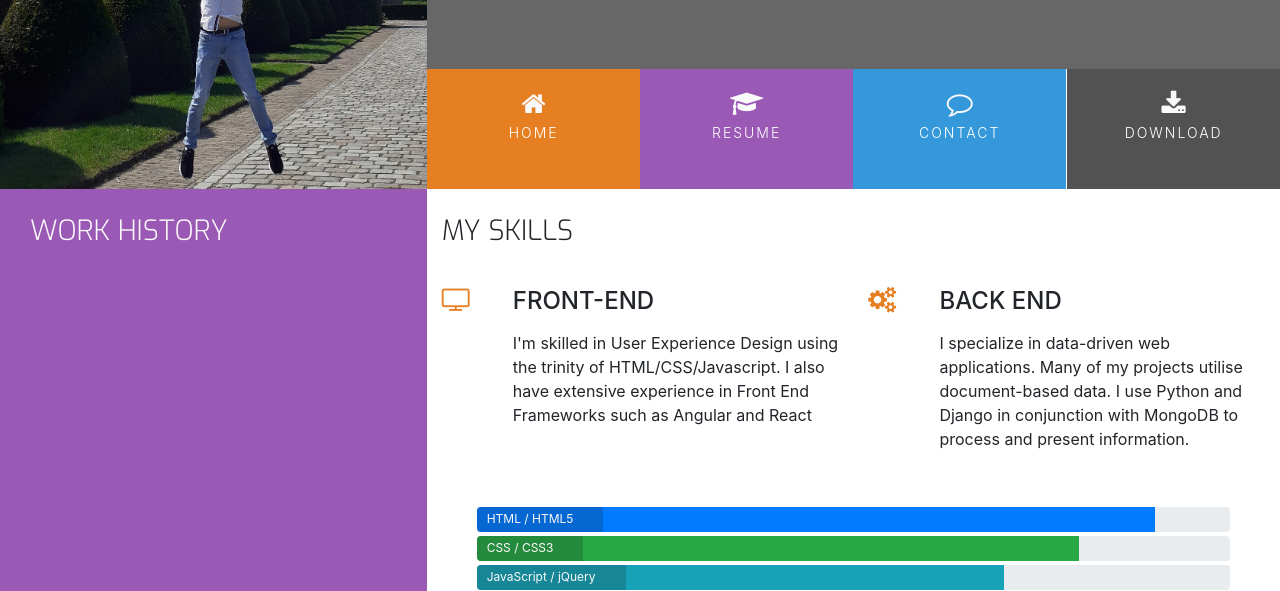
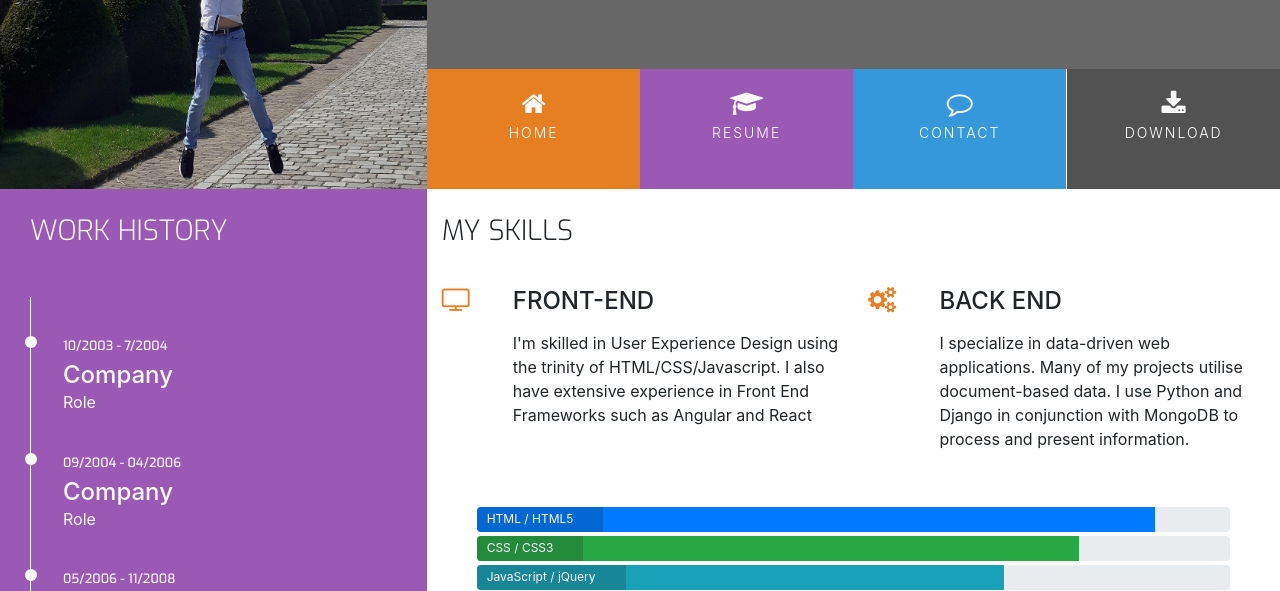
Before and after one commit to MarisKX/Resume, a plain HTML site: page resume.html in a window 1280 px wide. Shown: the part 180-771 px from the top of the page. Drawn offline with nearby package versions, Linux system fonts and the light colour scheme.

Commit message:
Finished resume.html page

```diff
--- a/assets/css/style.css
+++ b/assets/css/style.css
@@ -298,3 +298,44 @@ footer{
     color: #fafafa;
     margin-bottom: 50px;
 }
+
+.timeline-item{
+    padding: 4em 2em 0em 2em;
+    position: relative;
+    color: #fafafa;
+    border-left: 1px solid;
+}
+
+.timeline-item p {
+    padding: 0;
+    margin: 0;
+}
+
+.timeline-item:before {
+    content: attr(data-dates);
+    position: absolute;
+    left: 2.5em;
+    top: 3em;
+    display: block;
+    font-family: "Exo", sans-serif;
+    font-weight: 500;
+    font-size: 0.8em;
+    padding: 0;
+    margin: 0;
+}
+
+.timeline-item:after {
+    width: 12px;
+    height: 12px;
+    display: block;
+    top: 2.4em;
+    position: absolute;
+    left: -6px;
+    border-radius: 12px;
+    content: "";
+    background: #fafafa;
+}
+
+.history-items {
+    margin-bottom: 30px;
+}
--- a/resume.html
+++ b/resume.html
@@ -54,6 +54,24 @@
                     <div class="col-12">
                         <h3 class="history-heading uppercase">Work history</h3>
                     </div>
+                </div>
+                <div class="history-items">
+                <div class="timeline-item" data-dates="10/2003 - 7/2004">
+                    <h4>Company</h4>
+                    <p>Role</p>
+                </div>
+                <div class="timeline-item" data-dates="09/2004 - 04/2006">
+                    <h4>Company</h4>
+                    <p>Role</p>
+                </div>
+                <div class="timeline-item" data-dates="05/2006 - 11/2008">
+                    <h4>Company</h4>
+                    <p>Role</p>
+                </div>
+                <div class="timeline-item" data-dates="02/2009 - 01/2014">
+                    <h4>Company</h4>
+                    <p>Role</p>
+                </div>
                 </div>
             </div>
             <div class="col-md-8 bg-color-three-reasons">
```
